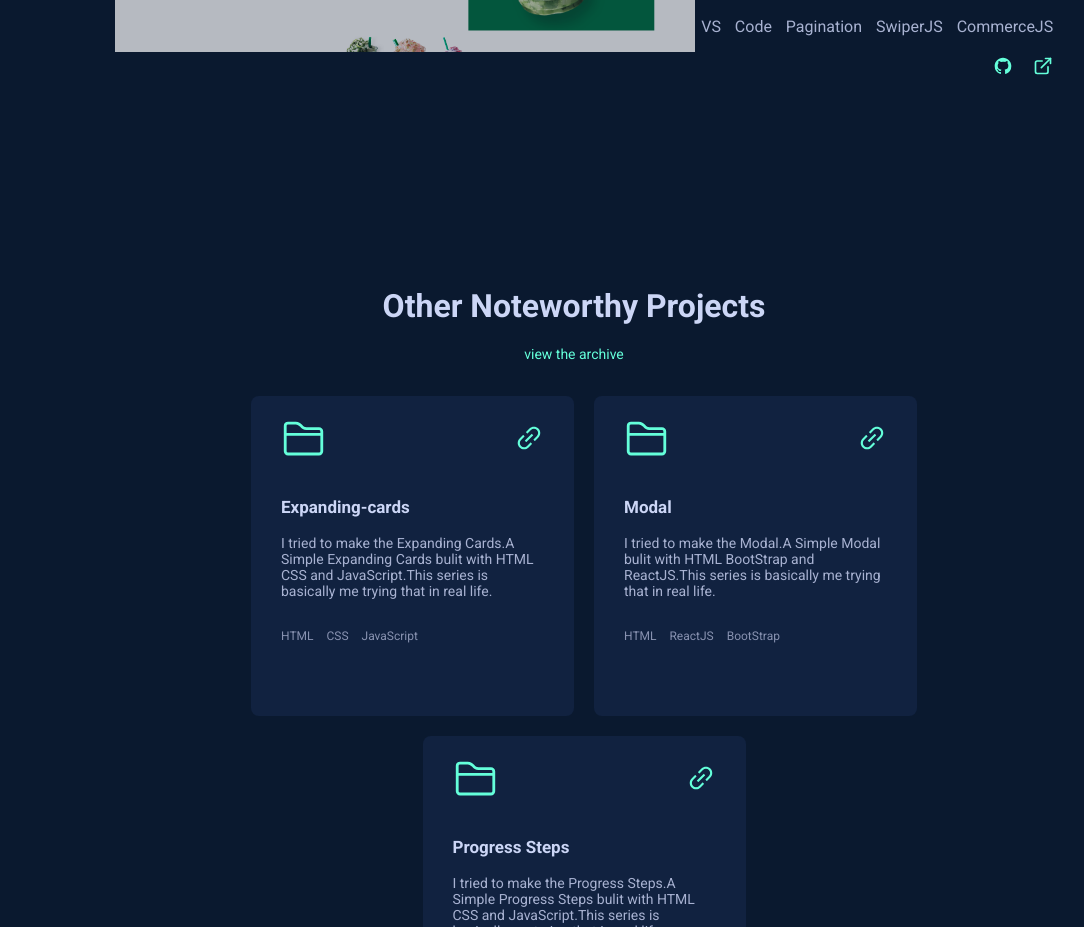
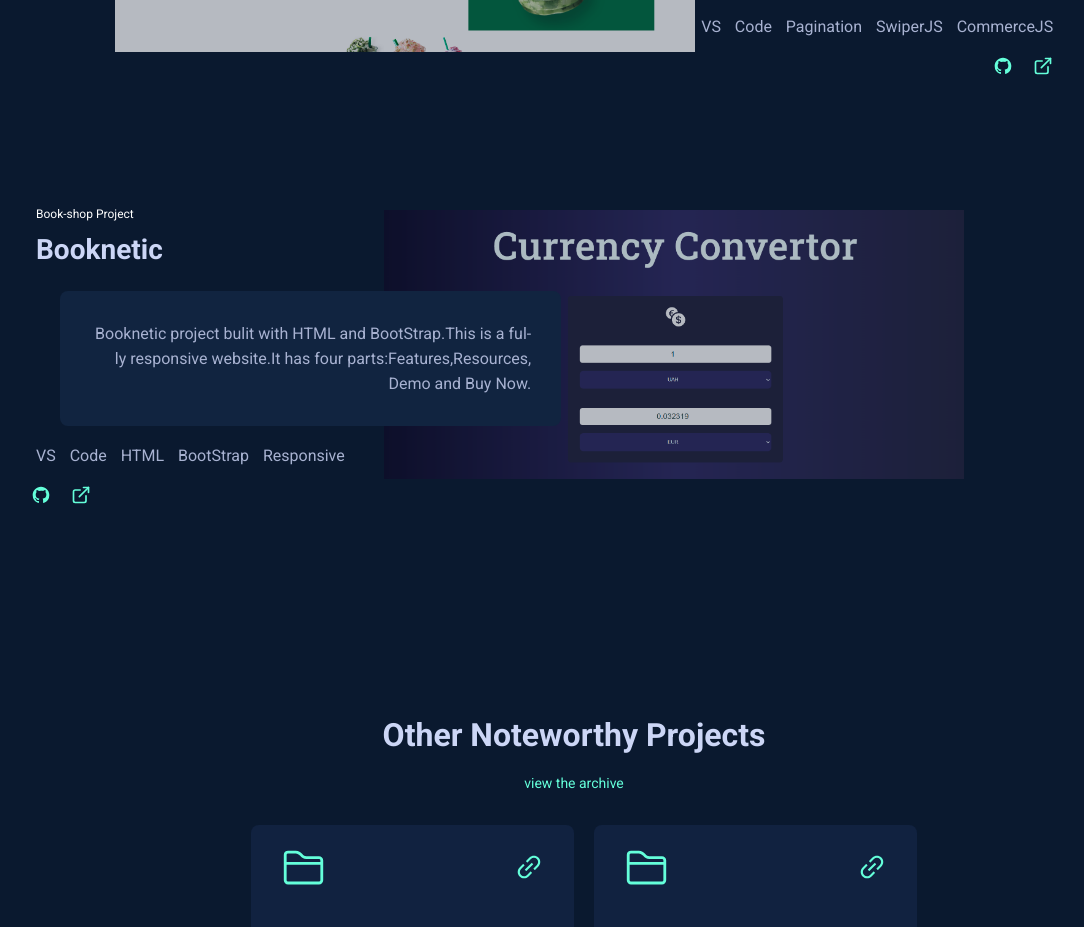
Before and after one commit to azadhuseynzade/portfolio, a React (Create React App) app: page / in a window 1280 px wide. Shown: the part 3140-4067 px from the top of the page, without its empty margins (66-1150 px from the left). Built offline with nearby package versions, Linux system fonts and the light colour scheme.

Commit message:
changed-smth

```diff
--- a/src/components/Projects.jsx
+++ b/src/components/Projects.jsx
@@ -5,6 +5,7 @@ import { FiExternalLink } from "react-icons/fi";
 import Tello from "../images/project-tello.png";
 import Bookcontent from "../images/Book-content - Google Chrome 6_9_2022 7_00_30 PM.png";
 import Starbucks from "../images/Starbucks.png";
+import Converter from "../images/converter.png";
 function Projects() {
   return (
     <div className="mainProjectsDiv" id="work">
@@ -101,6 +102,35 @@ function Projects() {
           </div>
         </div>
       </div>
+      <div className="allProjects2">
+        <div className="imageSide">
+          <a href="https://converter-moneyyyy.netlify.app/">
+            <img className="bookContent" src={Converter} alt="tello" />
+          </a>
+        </div>
+        <div className="descriptionSide">
+          <p className="featured">Book-shop Project</p>
+          <h4 className="theme">Booknetic</h4>
+          <div className="lineThreeCounts">
+            <p className="firstLine">
+              Booknetic project bulit with HTML and BootStrap.This is a ful-
+            </p>
+            <p className="secondLine">
+              ly responsive website.It has four parts:Features,Resources,
+            </p>
+            <p className="thirdLine">Demo and Buy Now.</p>
+          </div>
+          <span className="tools">VS Code HTML BootStrap Responsive</span>
+          <div className="icons">
+            <a href="https://github.com/AZADHUSEYNZADE/Converter-ReactJS">
+              <RiGithubFill className="github" />
+            </a>
+            <a href="https://converter-moneyyyy.netlify.app/">
+              <FiExternalLink className="link" />
+            </a>
+          </div>
+        </div>
+      </div>
     </div>
   );
 }
```
Also changed, not shown: src/images/converter.png (added).
